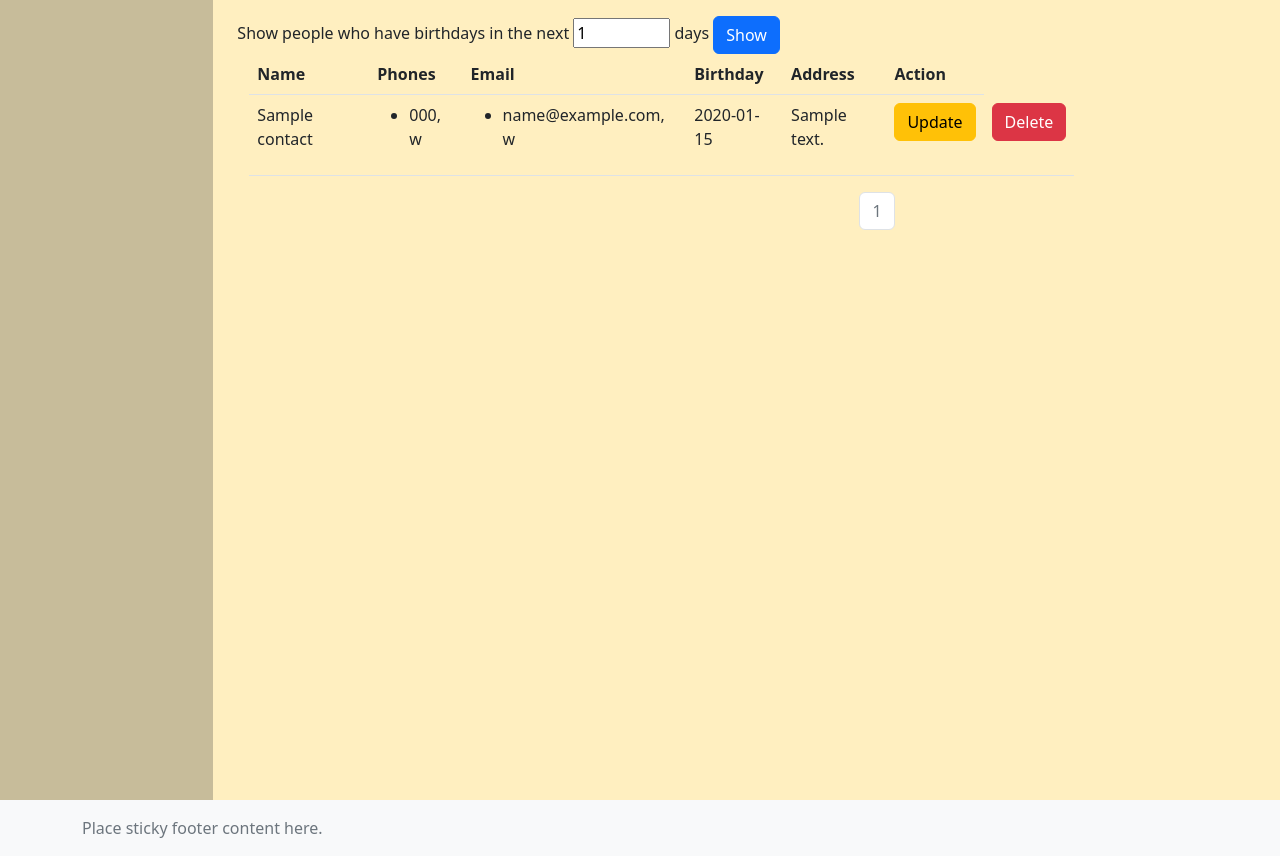
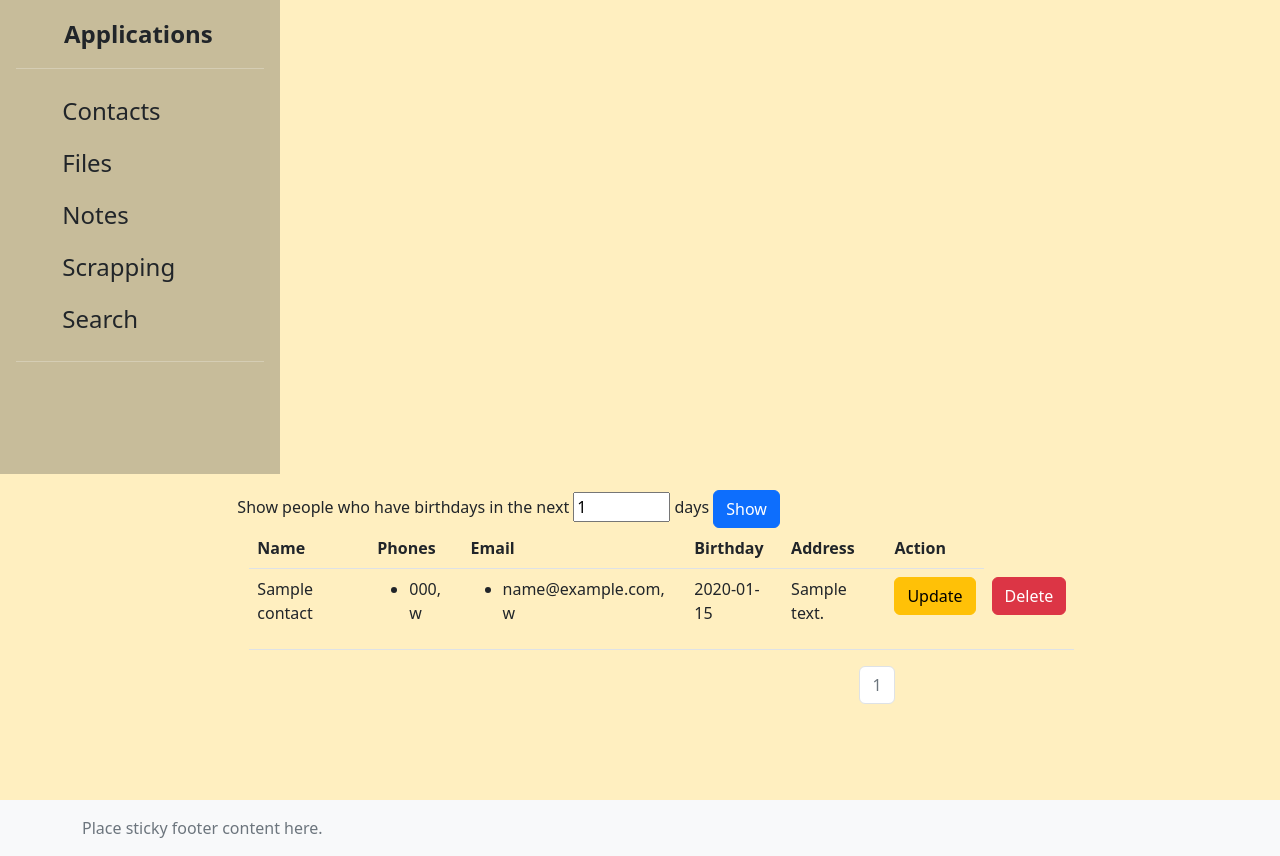
Before and after one commit to Vaipik/web_project_team_1, a Django app: page /contacts/ in a window 1280 px wide. Shown: the part 149-1005 px from the top of the page. Run offline with Django 4.2, Linux system fonts and the light colour scheme; a user stored in the database is signed in; tables that the repository leaves empty hold one stand-in row (values such as "Sample post").

Commit message:
new sidebar template

```diff
--- a/project/templates/base.html
+++ b/project/templates/base.html
@@ -60,22 +60,62 @@
 
 
 </header>
-  {% include 'user_auth/sign_out_ajax.html' %}
-  {% include 'user_auth/sign_in_ajax.html' %}
+{% include 'user_auth/sign_out_ajax.html' %}
+{% include 'user_auth/sign_in_ajax.html' %}
 
 <div class="container-fluid">
 
   <div class="row vh-100 vw-100">
 
     {# Sidebar #}
-    <nav class="col-md-3 col-lg-2 d-md-block bg-dark bg-opacity-25 sidebar collapse">
-      <div class="position-sticky pt-3 sidebar-sticky">
+    <div class="d-flex flex-column flex-shrink-0 p-3 text-bg-dark position-sticky" style="width: 280px;">
+    <span class="d-flex align-items-center mb-3 mb-md-0 me-md-auto text-dark fw-bold text-decoration-none">
+      <svg class="bi pe-none me-2" width="40" height="32"></svg>
+      <span class="fs-4">Applications</span>
+    </span>
+      <hr>
+      <ul class="nav nav-pills flex-column">
+        <li class="nav-item">
+          <a href="{% url 'contacts:contacts' %}" class="nav-link text-dark fw-normal fs-4" aria-current="page">
+            <svg class="bi pe-none me-2" width="16" height="16">
+            </svg>
+            Contacts
+          </a>
+        </li>
+        <li>
+          <a href="{% url 'file_storage:file_list' %}" class="nav-link text-dark fw-normal fs-4">
+            <svg class="bi pe-none me-2" width="16" height="16">
+            </svg>
+            Files
+          </a>
+        </li>
+        <li>
+          <a href="#" class="nav-link text-dark fw-normal fs-4">
+            <svg class="bi pe-none me-2" width="16" height="16">
+            </svg>
+            Notes
+          </a>
+        </li>
+        <li>
+          <a href="#" class="nav-link text-dark fw-normal fs-4">
+            <svg class="bi pe-none me-2" width="16" height="16">
+            </svg>
+            Scrapping
+          </a>
+        </li>
+        <li>
+          <a href="#" class="nav-link text-dark fw-normal fs-4">
+            <svg class="bi pe-none me-2" width="16" height="16">
+            </svg>
+            Search
+          </a>
+        </li>
+      </ul>
+        <hr>
 
-        {% block app_sidebar_content %}
-
-        {% endblock app_sidebar_content %}
-      </div>
-    </nav>
+      {% block app_sidebar_content %}
+      {% endblock %}
+    </div>
 
 
     <main class="col-md-9 ms-sm-auto col-lg-10 px-md-4">
@@ -83,7 +123,7 @@
         {% block content %}
         {% endblock content %}
       </div>
-      <div class="row">
+      <div class="row ">
         <div class="col-3"></div>
         <div class="col-9">
           {% block pagination %}
```
